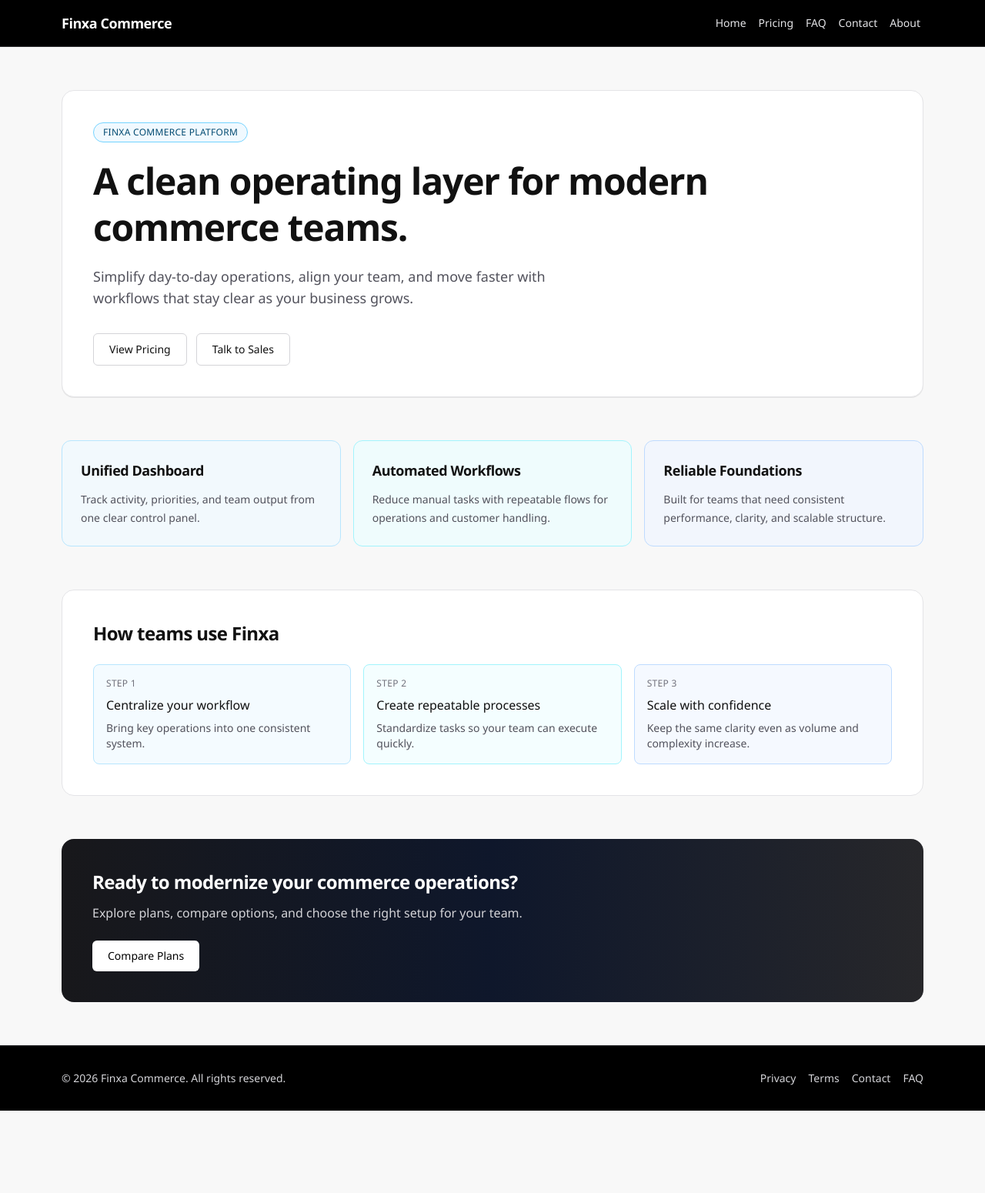
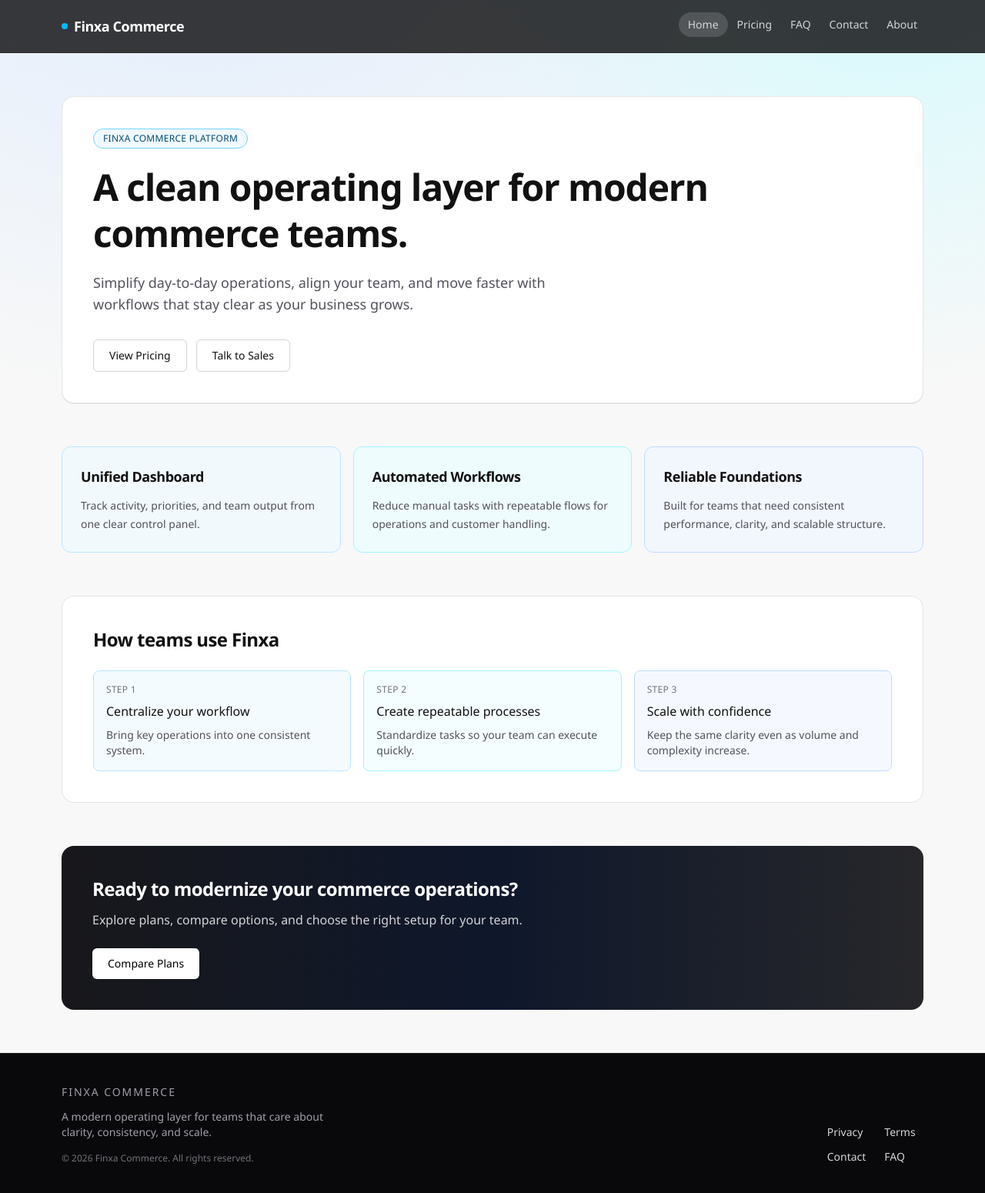
Before and after one commit to maheenmmzafeer/my-platform-site, a Next.js app: page / in a window 1280 px wide. Shown: the top 1550 px of the page at 77% size. Before the commit the page ends 1443 px from the top, so only its background shows below. Built offline with nearby package versions, Linux system fonts and the light colour scheme.

Commit message:
Header and Footer now have own dedicated pages

```diff
--- a/src/app/components/site-footer.tsx
+++ b/src/app/components/site-footer.tsx
@@ -0,0 +1,34 @@
+import Link from "next/link";
+
+const footerLinks = [
+	{ href: "/privacy", label: "Privacy" },
+	{ href: "/terms", label: "Terms" },
+	{ href: "/contact", label: "Contact" },
+	{ href: "/faq", label: "FAQ" },
+];
+
+export function SiteFooter() {
+	return (
+		<footer className="border-t border-zinc-800 bg-zinc-950 text-zinc-300">
+			<div className="mx-auto grid w-full max-w-6xl gap-8 px-4 py-10 sm:grid-cols-2 sm:items-end">
+				<div>
+					<p className="text-sm font-medium uppercase tracking-[0.14em] text-zinc-400">
+						Finxa Commerce
+					</p>
+					<p className="mt-3 max-w-sm text-sm text-zinc-400">
+						A modern operating layer for teams that care about clarity, consistency, and scale.
+					</p>
+					<p className="mt-4 text-xs text-zinc-500">© 2026 Finxa Commerce. All rights reserved.</p>
+				</div>
+
+				<nav className="grid grid-cols-2 gap-x-6 gap-y-3 text-sm sm:justify-self-end">
+					{footerLinks.map((item) => (
+						<Link key={item.href} href={item.href} className="text-zinc-300 transition-colors hover:text-white">
+							{item.label}
+						</Link>
+					))}
+				</nav>
+			</div>
+		</footer>
+	);
+}
--- a/src/app/components/site-header.tsx
+++ b/src/app/components/site-header.tsx
@@ -0,0 +1,48 @@
+"use client";
+
+import Link from "next/link";
+import { usePathname } from "next/navigation";
+
+const navLinks = [
+	{ href: "/", label: "Home" },
+	{ href: "/pricing", label: "Pricing" },
+	{ href: "/faq", label: "FAQ" },
+	{ href: "/contact", label: "Contact" },
+	{ href: "/about", label: "About" },
+];
+
+export function SiteHeader() {
+	const pathname = usePathname();
+
+	return (
+		<header className="sticky top-0 z-40 border-b border-zinc-800/80 bg-zinc-950/95 text-white backdrop-blur supports-[backdrop-filter]:bg-zinc-950/80">
+			<div className="mx-auto flex w-full max-w-6xl flex-col gap-3 px-4 py-4 sm:flex-row sm:items-center sm:justify-between">
+				<Link href="/" className="inline-flex items-center gap-2 text-lg font-semibold tracking-tight">
+					<span className="inline-block h-2 w-2 rounded-full bg-sky-400" />
+					<span>Finxa Commerce</span>
+				</Link>
+
+				<nav className="-mx-1 flex overflow-x-auto pb-1 text-sm text-zinc-300 [scrollbar-width:none] [&::-webkit-scrollbar]:hidden">
+					{navLinks.map((item) => {
+						const isActive = item.href === "/" ? pathname === "/" : pathname.startsWith(item.href);
+
+						return (
+							<Link
+								key={item.href}
+								href={item.href}
+								className={`shrink-0 rounded-full px-3 py-1.5 transition-colors ${
+									isActive
+										? "bg-white/15 text-white"
+										: "text-zinc-300 hover:bg-white/10 hover:text-white"
+								}`}
+								aria-current={isActive ? "page" : undefined}
+							>
+								{item.label}
+							</Link>
+						);
+					})}
+				</nav>
+			</div>
+		</header>
+	);
+}
--- a/src/app/contact/page.tsx
+++ b/src/app/contact/page.tsx
@@ -71,7 +71,8 @@ export default function Contact() {
 
           {formAction === "#" && (
             <p className="text-sm text-zinc-600">
-Unavailable            </p>
+              Unavailable
+            </p>
           )}
         </form>
       </section>
--- a/src/app/globals.css
+++ b/src/app/globals.css
@@ -19,9 +19,13 @@
 }
 
 body {
-  background: var(--background);
+  background:
+    radial-gradient(circle at 20% -20%, #dbeafe 0%, transparent 40%),
+    radial-gradient(circle at 90% -10%, #cffafe 0%, transparent 32%),
+    var(--background);
   color: var(--foreground);
-  font-family: "Segoe UI", Helvetica, Arial, sans-serif;
+  font-family: "Plus Jakarta Sans", "Segoe UI", Helvetica, Arial, sans-serif;
+  line-height: 1.55;
 }
 
 a {
--- a/src/app/layout.tsx
+++ b/src/app/layout.tsx
@@ -1,6 +1,7 @@
 import "./globals.css";
 import type { Metadata } from "next";
-import Link from "next/link";
+import { SiteFooter } from "./components/site-footer";
+import { SiteHeader } from "./components/site-header";
 
 export const metadata: Metadata = {
   title: "Finxa Commerce",
@@ -13,14 +14,6 @@ export const metadata: Metadata = {
   },
 };
 
-const navLinks = [
-  { href: "/", label: "Home" },
-  { href: "/pricing", label: "Pricing" },
-  { href: "/faq", label: "FAQ" },
-  { href: "/contact", label: "Contact" },
-  { href: "/about", label: "About" },
-];
-
 export default function RootLayout({
   children,
 }: {
@@ -28,26 +21,8 @@ export default function RootLayout({
 }) {
   return (
     <html lang="en">
-      <body className="min-h-screen flex flex-col bg-zinc-50 text-zinc-900">
-        <header className="bg-black text-white border-b border-zinc-800">
-          <div className="mx-auto max-w-6xl px-4 py-4 flex flex-col gap-3 md:flex-row md:items-center md:justify-between">
-            <Link href="/" className="text-lg font-semibold tracking-tight">
-              Finxa Commerce
-            </Link>
-
-            <nav className="flex flex-wrap items-center gap-2 text-sm text-zinc-200">
-              {navLinks.map((item) => (
-                <Link
-                  key={item.href}
-                  href={item.href}
-                  className="px-1 py-1 text-white/90 hover:text-white transition-colors"
-                >
-                  {item.label}
-                </Link>
-              ))}
-            </nav>
-          </div>
-        </header>
+      <body className="min-h-screen flex flex-col bg-zinc-50 text-zinc-900 antialiased">
+        <SiteHeader />
 
         <main className="flex-1">
           <div className="mx-auto w-full max-w-6xl px-4 py-10 sm:py-14">
@@ -55,28 +30,7 @@ export default function RootLayout({
           </div>
         </main>
 
-        <footer className="bg-black text-zinc-300 border-t border-zinc-800">
-          <div className="mx-auto max-w-6xl px-4 py-8 flex flex-col gap-5 sm:flex-row sm:items-center sm:justify-between">
-            <p className="text-sm">
-              © 2026 Finxa Commerce. All rights reserved.
-            </p>
-
-            <nav className="flex flex-wrap gap-4 text-sm">
-              <Link href="/privacy" className="hover:text-white transition-colors">
-                Privacy
-              </Link>
-              <Link href="/terms" className="hover:text-white transition-colors">
-                Terms
-              </Link>
-              <Link href="/contact" className="hover:text-white transition-colors">
-                Contact
-              </Link>
-              <Link href="/faq" className="hover:text-white transition-colors">
-                FAQ
-              </Link>
-            </nav>
-          </div>
-        </footer>
+        <SiteFooter />
       </body>
     </html>
   );
```
